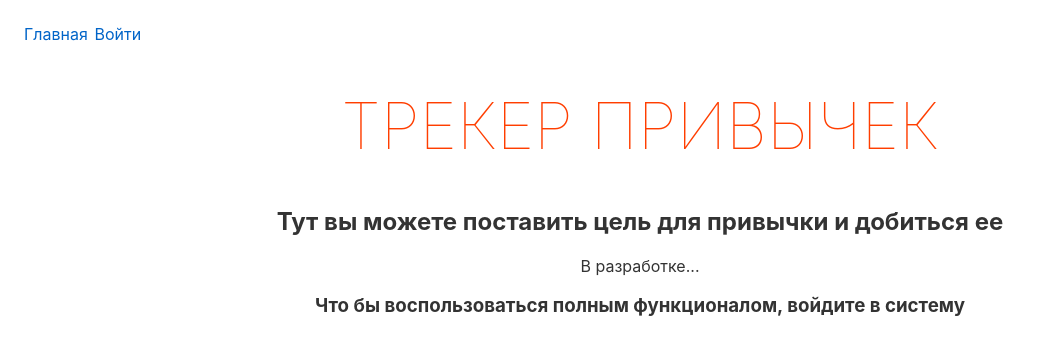
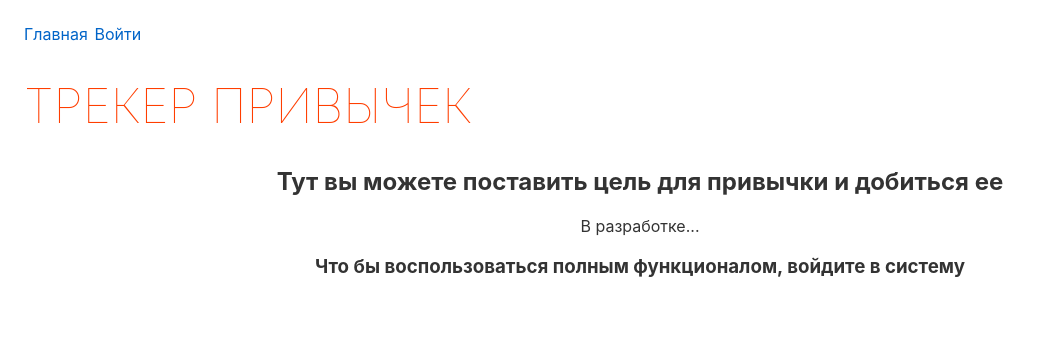
Before and after one commit to AS181DarinaMikolaMax/Clock, a Svelte app in the folder frontend/: page / in a window 1280 px wide. Shown: the top 354 px of the page, without its empty margins (0-1041 px from the left). Built offline with nearby package versions, Linux system fonts and the light colour scheme.

Commit message:
Frontend: decreased size of homepage label

```diff
--- a/frontend/src/home/HomePage.svelte
+++ b/frontend/src/home/HomePage.svelte
@@ -14,9 +14,10 @@
 
 <style>
   h1 {
+    display: flex;
     color: #ff3e00;
     text-transform: uppercase;
-    font-size: 4em;
+    font-size: 3em;
     font-weight: 100;
   }
 </style>
```
